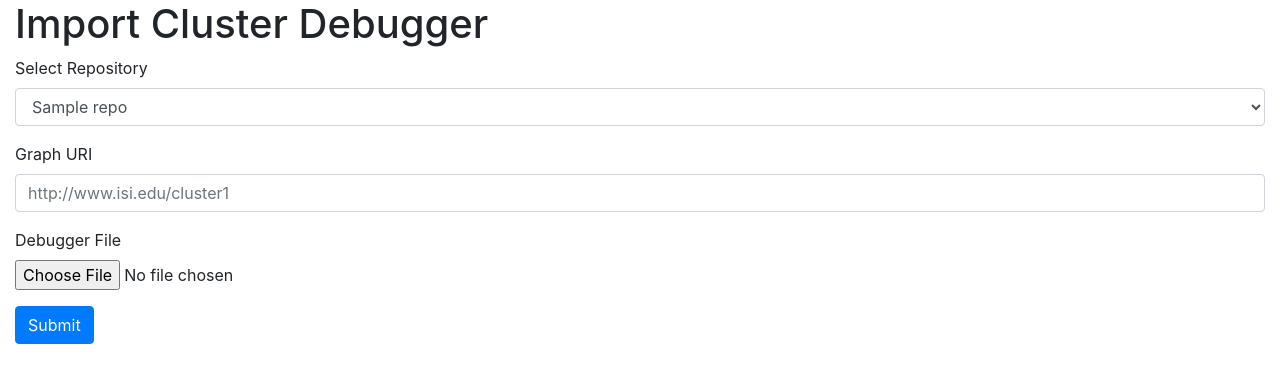
After one commit to usc-isi-i2/gaia-visualization, a Flask app: template templates/import-debugger.html in a window 1280 px wide. The commit adds this page. Shown: the top 383 px of the page. Run offline with Flask 2, Linux system fonts and the light colour scheme; the template is opened without the code that fills it: most values are stand-ins (such as "Sample title", 1, 10 or a date in 2020); some libraries are stand-ins or nearby versions.

Commit message:
Tool to import debug file for clustering

```diff
--- a/app.py
+++ b/app.py
@@ -7,11 +7,11 @@ import setting
 from setting import url_prefix
 import groundtruth as gt
 import debug
-from importer import clusters_import
 import requests
 from rdflib.plugins.stores.sparqlstore import SPARQLStore
 import tmp
 import time_person_label
+import re
 
 
 app = Flask(__name__, static_folder='static')
@@ -189,50 +189,39 @@ def show_entity_gt(repo):
     return render_template('groundtruth.html', url_prefix=url_prefix, repo=repo, graph=graph_uri, cluster=cluster)
 
 
-@app.route('/cluster/import')
-def show_import():
-    return render_template('importer.html', url_prefix=url_prefix, repos=setting.repositories)
+@app.route('/cluster/import-debugger')
+def show_import_debugger():
+    return render_template('import-debugger.html', repos=setting.repositories)
 
 
-@app.route('/import', methods=['POST'])
+@app.route('/import-debugger', methods=['POST'])
 def import_clusters():
     repo = request.form['repo']
     graph_uri = request.form['graph_uri']
-    entity_file = request.files['entity_file']
-    event_file = request.files['event_file']
+    debug_file = request.files['debug_file']
 
-    if repo and graph_uri and entity_file and event_file:
+    if repo and debug_file:
 
-        # create directory for upload
-        data_dir = setting.store_data + '/' + repo
+        # create directory for debug files if doesn't exist
+        data_dir = setting.debug_data
         if not os.path.isdir(data_dir):
             os.makedirs(data_dir)
 
+        if graph_uri:
+            filename = repo + '-' + re.sub('[^0-9a-zA-Z]+', '-', graph_uri)
+        else:
+            filename = repo
+
+        file = data_dir + '/' + filename + '.jl'
+
         # upload file
-        filename = 'entity-clusters.jl'
-        file = os.path.join(data_dir, filename)
-        entity_file.save(file)
+        debug_file.save(file)
 
-        filename = 'event-clusters.jl'
-        file = os.path.join(data_dir, filename)
-        event_file.save(file)
-
-        # to triple store
-        res = clusters_import.create_clusters(setting.endpoint, repo, graph_uri)
-
-        if res == 'success':
-            return '''
-            <!doctype html>
-            <title>Imported</title>
-            <h1>Imported</h1>
-            '''
-        else:
-            return '''
-            <!doctype html>
-            <title>Import Failed</title>
-            <h1>Import Failed</h1>
-            <h2>%s<h2>
-            ''' % res
+        return '''
+        <!doctype html>
+        <title>Imported</title>
+        <h1>Imported</h1>
+        '''
 
     else:
         return '''
@@ -240,7 +229,6 @@ def import_clusters():
         <title>Invalid</title>
         <h1>Invalid</h1>
         '''
-
 
 @app.route('/groundtruth/<repo>', methods=['GET'])
 def groundtruth(repo):
--- a/setting.py
+++ b/setting.py
@@ -3,7 +3,8 @@ endpoint = 'http://gaiadev01.isi.edu:7200/repositories'
 # wikidata_endpoint = "http://sitaware.isi.edu:8080/bigdata/namespace/wdq/sparql"
 wikidata_endpoint = 'https://query.wikidata.org/sparql'
 store_data = 'store_data'
-repositories = ['gaia0531ta2']
+debug_data = 'debug'
+repositories = ['eval-cmu-ta2']
 username = 'admin'
 password = 'gaia@isi'
 
--- /dev/null
+++ b/templates/import-debugger.html
@@ -0,0 +1,55 @@
+<!DOCTYPE html>
+<html lang="en">
+<head>
+    <link rel="stylesheet" href="https://stackpath.bootstrapcdn.com/bootstrap/4.3.1/css/bootstrap.min.css" integrity="sha384-ggOyR0iXCbMQv3Xipma34MD+dH/1fQ784/j6cY/iJTQUOhcWr7x9JvoRxT2MZw1T" crossorigin="anonymous">
+    <script src="https://code.jquery.com/jquery-3.3.1.slim.min.js" integrity="sha384-q8i/X+965DzO0rT7abK41JStQIAqVgRVzpbzo5smXKp4YfRvH+8abtTE1Pi6jizo" crossorigin="anonymous"></script>
+    <script src="https://cdnjs.cloudflare.com/ajax/libs/popper.js/1.14.3/umd/popper.min.js" integrity="sha384-ZMP7rVo3mIykV+2+9J3UJ46jBk0WLaUAdn689aCwoqbBJiSnjAK/l8WvCWPIPm49" crossorigin="anonymous"></script>
+    <script src="https://stackpath.bootstrapcdn.com/bootstrap/4.1.3/js/bootstrap.min.js" integrity="sha384-ChfqqxuZUCnJSK3+MXmPNIyE6ZbWh2IMqE241rYiqJxyMiZ6OW/JmZQ5stwEULTy" crossorigin="anonymous"></script>
+    <meta charset="UTF-8">
+    <title>Import Cluster Debugger</title>
+</head>
+<body>
+
+<div class="container-fluid">
+    <div class="row">
+        <div class="col">
+            <div class="d-flex justify-content-center">
+                <div id="loading" style="display:none;" class="spinner-border" role="status">
+                    <span class="sr-only">Loading... (This will take a few minutes)</span>
+                </div>
+            </div>
+            <h1>Import Cluster Debugger</h1>
+            <form action="/import-debugger" method="POST" enctype="multipart/form-data">
+                <div class="form-group">
+                    <label for="repoSelect">Select Repository</label>
+                    <select class="form-control" id="repoSelect" name="repo">
+                        {% for repo in repos %}
+                            <option>{{ repo }}</option>
+                        {% endfor %}
+                    </select>
+                </div>
+                <div class="form-group">
+                    <label for="graphUri">Graph URI</label>
+                    <input class="form-control" type="url" id="graphUri" name="graph_uri" placeholder="http://www.isi.edu/cluster1">
+                </div>
+                <div class="form-group">
+                    <label for="debug_file">Debugger File</label>
+                    <input type="file" class="form-control-file" id="debug_file" name="debug_file">
+                </div>
+                <button id="submit-button" type="submit" class="btn btn-primary">Submit</button>
+            </form>
+        </div>
+    </div>
+</div>
+
+
+<script>
+function loading() {
+    var x = document.getElementById("loading");
+    x.style.display = "block";
+    document.getElementById("submit-button").disabled=true;
+}
+</script>
+
+</body>
+</html>
--- a/templates/index.html
+++ b/templates/index.html
@@ -20,6 +20,12 @@
                 {% endfor %}
             </div>
         </div>
+        <div class="row">
+            <div class="col">
+                <h3>Admin</h3>
+                <a href="cluster/import-debugger">Import debug file for clustering</a>
+            </div>
+        </div>
     </div>
 </body>
 </html>
```
Also changed, not shown: importer/clusters_import.py (deleted, +0 -22 lines), importer/__init__.py (deleted).
